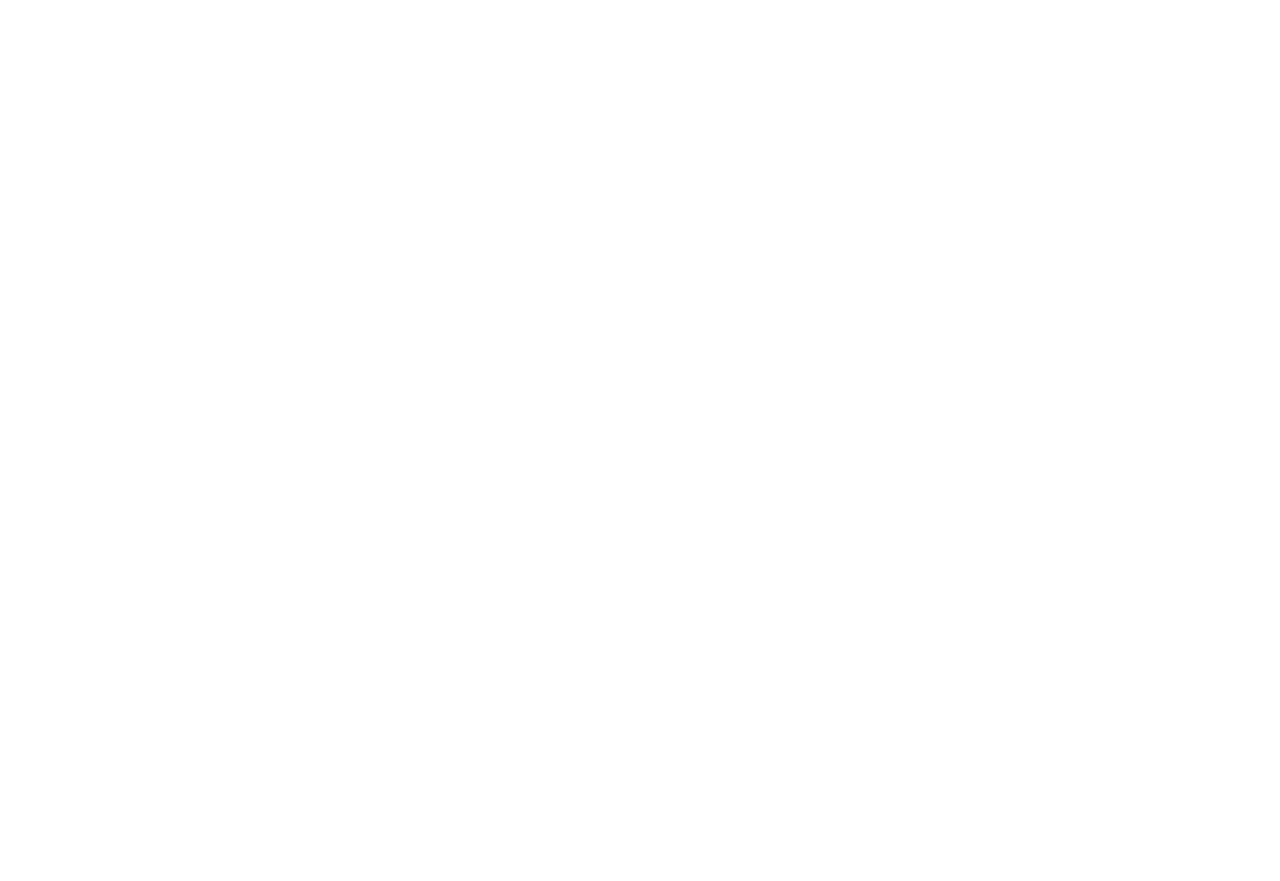
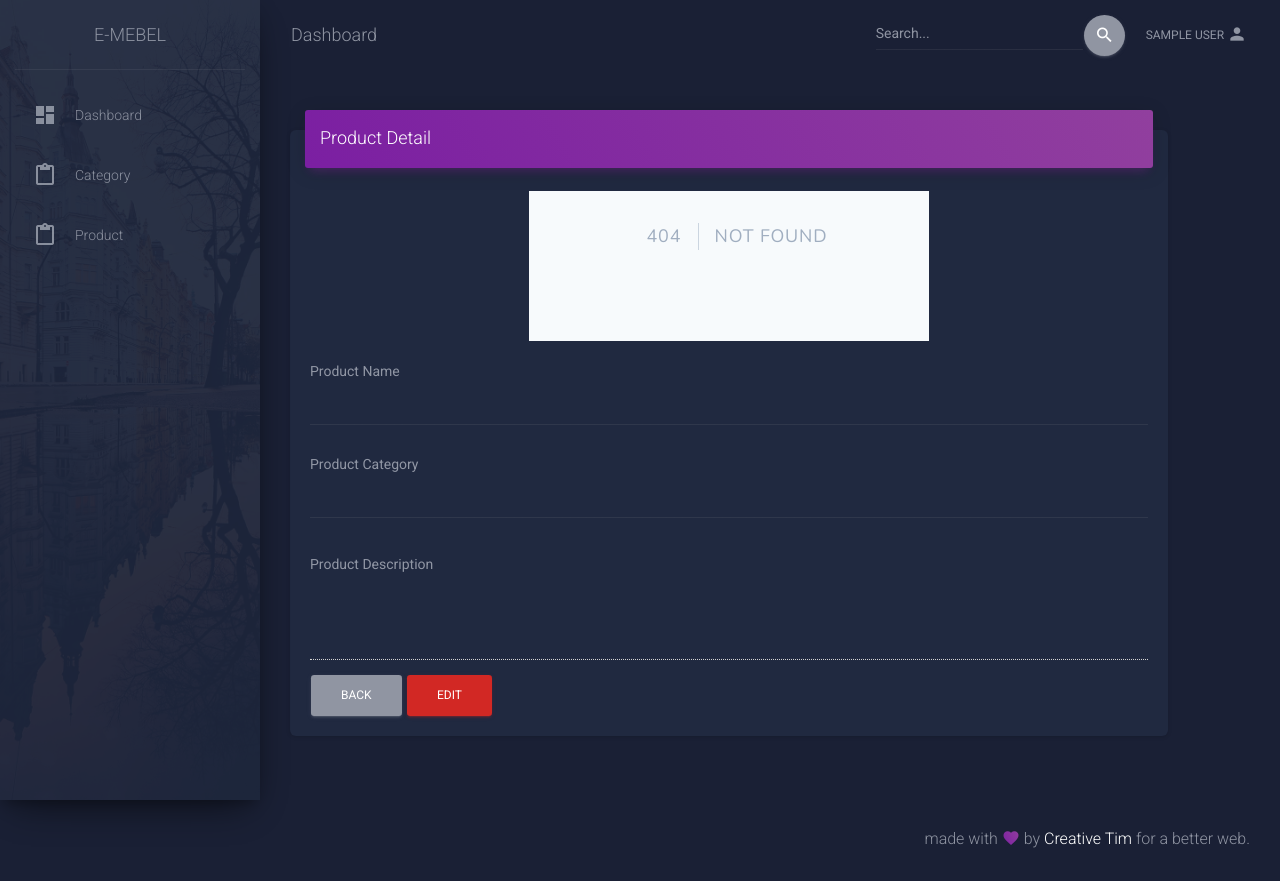
Before and after one commit to Meganirmala/mebel, a Laravel app: page /product/1 in a window 1280 px wide. Before the commit the page is empty. Before the commit the page ends 800 px from the top, so only its background shows below. Run offline with Laravel 8, Linux system fonts and the light colour scheme; the visitor is signed in with stand-in values (Sample User, id 1); data that the repository does not hold is empty; some libraries are stand-ins or nearby versions.

Commit message:
product detail

```diff
--- a/app/Http/Controllers/Admin/ProductController.php
+++ b/app/Http/Controllers/Admin/ProductController.php
@@ -83,6 +83,8 @@
     public function show($id)
     {
         //
+        $product = Product::with('category')->find($id);
+        return view('admin.product.v_detail',compact('product'));
     }
 
     /**
--- a/public/admin/css/custom.css
+++ b/public/admin/css/custom.css
@@ -1,3 +1,9 @@
 .product-image{
     width: 120px;
 }
+.center {
+  display: block;
+  margin-left: auto;
+  margin-right: auto;
+  width: 50%;
+}
--- /dev/null
+++ b/resources/views/admin/product/v_detail.blade.php
@@ -0,0 +1,53 @@
+@extends('layouts.admin')
+
+@section('content')
+<div class="container-fluid">
+    <div class="row">
+      <div class="col-md-11">
+        <div class="card">
+          <div class="card-header card-header-primary">
+            <h4 class="card-title">Product Detail</h4>
+          </div>
+          <div class="card-body">
+            <form>
+              <div class="row">
+                <div class="col-md-12">
+                  <div class="form-group">
+                    <embed class="center" src="{{ asset('img/' . $product->foto) }}" style="width:400px;" frameborder="0">
+                  </div>
+                </div>
+              </div>
+              <div class="row">
+                <div class="col-md-12">
+                  <div class="form-group">
+                    <label class="bmd-label-floating">Product Name</label>
+                    <label class="form-control">{{ $product->product_name }}</label>
+                  </div>
+                </div>
+              </div>
+              <div class="row">
+                <div class="col-md-12">
+                  <div class="form-group">
+                    <label class="bmd-label-floating">Product Category</label>
+                    <label class="form-control">{{ $product->category->category_name }}</label>
+                  </div>
+                </div>
+              </div>
+              <div class="row">
+                <div class="col-md-12">
+                  <div class="form-group">
+                    <label class="bmd-label-floating">Product Description</label>
+                    <textarea class="form-control" cols="8" rows="5" disabled>{{ $product->product_description }}</textarea>
+                  </div>
+                </div>
+              </div>
+              <a class="btn btn-default pull-right" href="{{ route('product.index') }}">Back</a>
+              <a class="btn btn-danger pull-left" href="{{ route('product.edit', $product->id) }}">Edit</a>
+              <div class="clearfix"></div>
+            </form>
+          </div>
+        </div>
+      </div>
+    </div>
+  </div>
+@endsection
```
Also changed, not shown: resources/views/admin/product/v_index.blade.php (+11 -4 lines).
